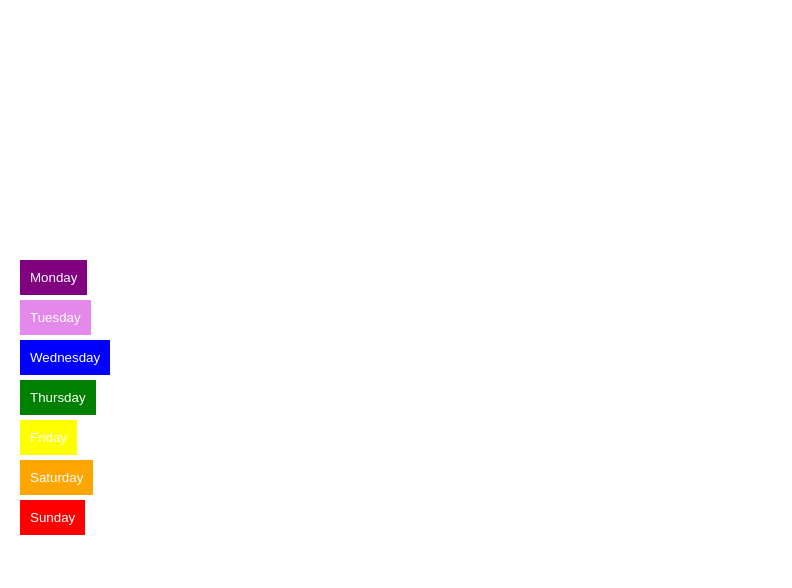
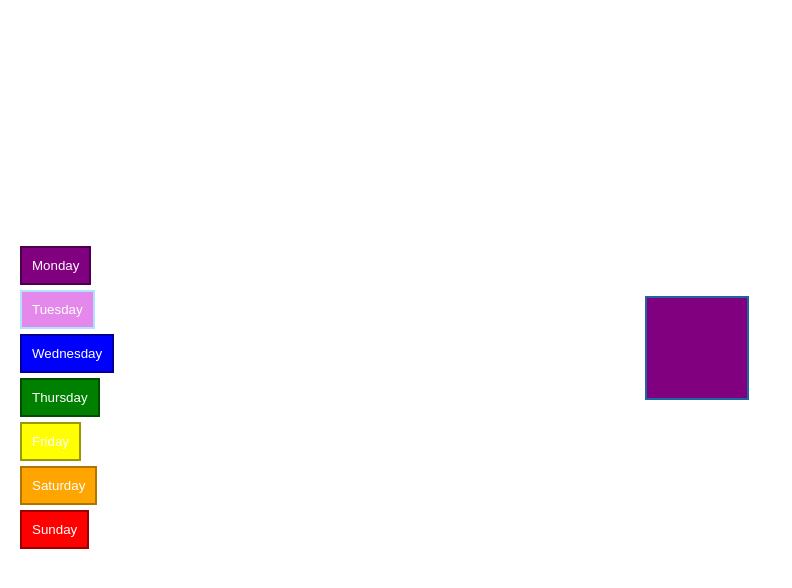
Before and after one commit to salvadorklaude/machineproblem3, a plain HTML site: page Machine Problem 3/index.html in a window 1280 px wide. Both pictures are taken after a click on the button "Monday". Shown: the whole page, without its empty margins (0-792 px from the left). Drawn offline with Linux system fonts and the light colour scheme.

Commit message:
Added hover effects and fixed disappearing boxes

```diff
--- a/Machine Problem 3/index.html
+++ b/Machine Problem 3/index.html
@@ -9,7 +9,7 @@
 <body>
     <div class="button-container">
         <button id="monday" onclick="animateBox('monday')" data-color="#800080">Monday</button>
-        <button id="tuesday" onclick="animateBox('tuesday')" data-color="#f0f8ff">Tuesday</button>
+        <button id="tuesday" onclick="animateBox('tuesday')" data-color="#e588eb">Tuesday</button>
         <button id="wednesday" onclick="animateBox('wednesday')" data-color="#0000ff">Wednesday</button>
         <button id="thursday" onclick="animateBox('thursday')" data-color="#008000">Thursday</button>
         <button id="friday" onclick="animateBox('friday')" data-color="#ffff00">Friday</button>
--- a/Machine Problem 3/script.js
+++ b/Machine Problem 3/script.js
@@ -8,7 +8,6 @@ function animateBox(day) {
     animatedBox.style.opacity = '1';
 
     setTimeout(() => {
-        animatedBox.style.transform = 'translateY(-100%)';
-        animatedBox.style.opacity = '0';
+        animatedBox.style.transform = 'translateY(-50%)';
     }, 1000);
 }
--- a/Machine Problem 3/styles.css
+++ b/Machine Problem 3/styles.css
@@ -19,23 +19,32 @@ button {
     cursor: pointer;
     color: #fff;
     border: none;
+    transition: background-color 0.3s ease, transform 0.2s ease; /* Add transition for background and transform */
 }
-#monday { background-color: #800080; }
-#tuesday { background-color: #e588eb; }
-#wednesday { background-color: #0000ff; }
-#thursday { background-color: #008000; }
-#friday { background-color: #ffff00; }
-#saturday { background-color: #ffa500; }
-#sunday { background-color: #ff0000; }
+
+button:hover {
+    background-color: #555; /* Darken the background color on hover */
+    transform: scale(1.1); /* Enlarge the button on hover */
+}
+
+#monday { background-color: #800080; border: 2px solid #4b004b; }
+#tuesday { background-color: #e588eb; border: 2px solid #b0e2ff; }
+#wednesday { background-color: #0000ff; border: 2px solid #000099; }
+#thursday { background-color: #008000; border: 2px solid #004d00; }
+#friday { background-color: #ffff00; border: 2px solid #999900; }
+#saturday { background-color: #ffa500; border: 2px solid #b27400; }
+#sunday { background-color: #ff0000; border: 2px solid #990000; }
+
 #animated-box {
     width: 100px;
     height: 100px;
     background-color: #3498db;
+    border: 2px solid #1c67a0; /* Light blue border */
     transition: all 0.5s ease-in-out;
     margin: 0 auto;
 }
 
 .hidden {
     opacity: 0;
-    transform: translateY(-100%);
+    transform: translateY(-50%);
 }
```
